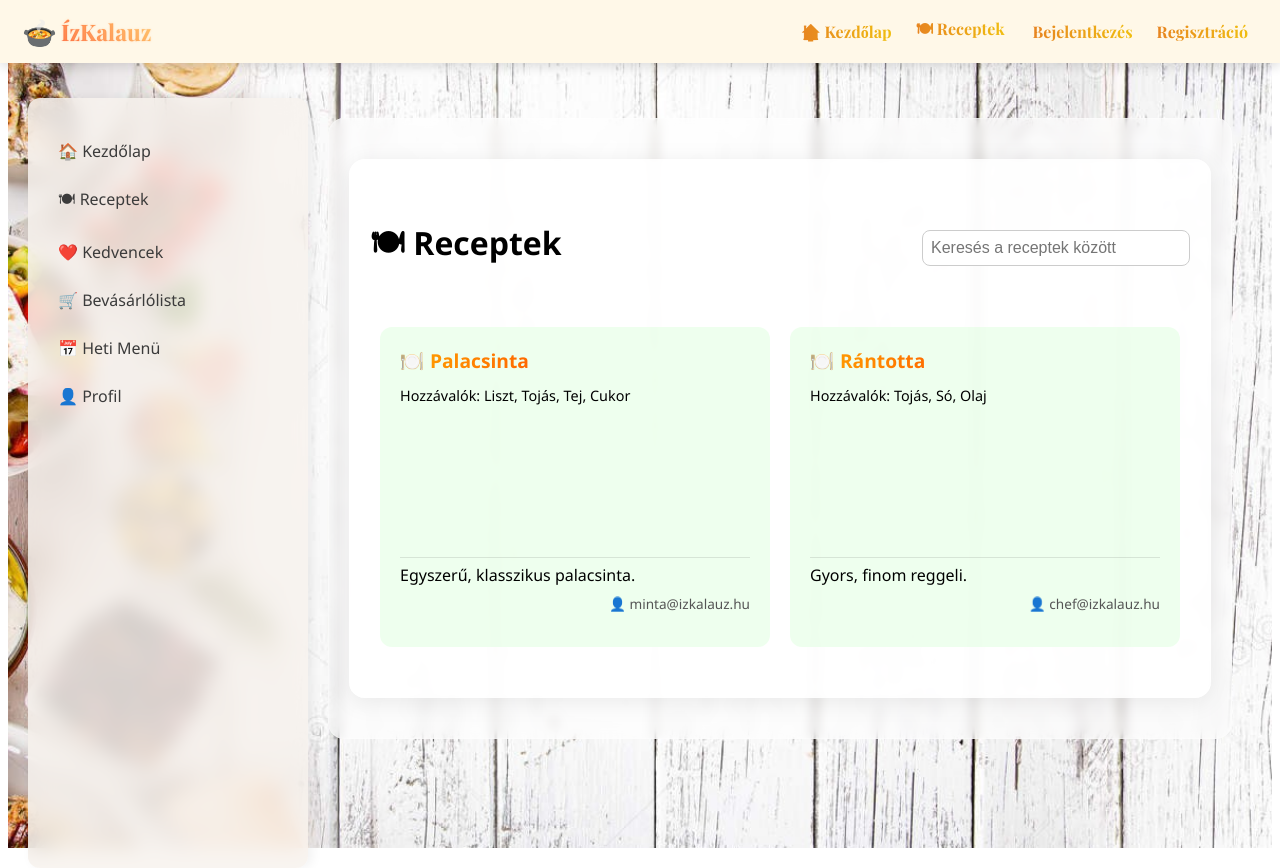
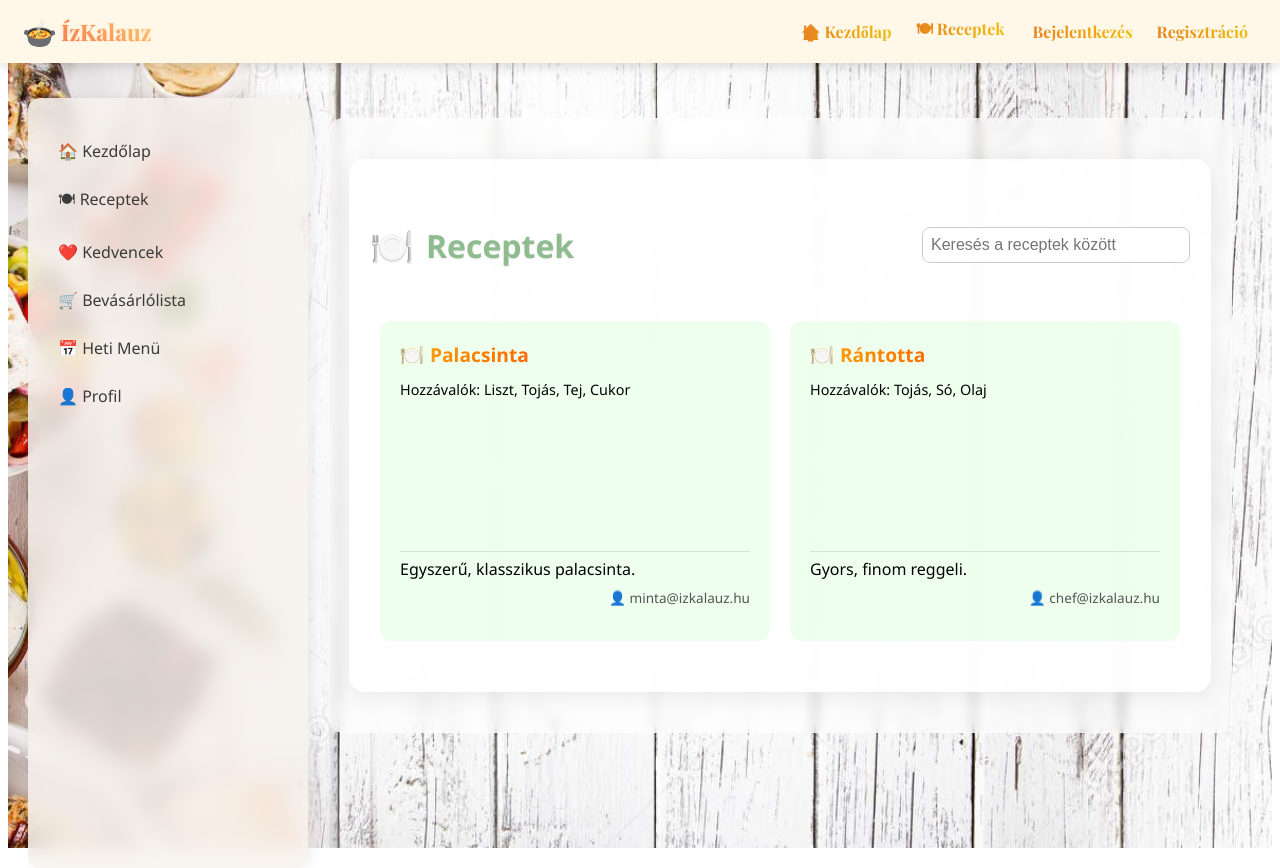
Before and after one commit to Flo535/izkalauzfrontend, a Vue app: page /recipes in a window 1280 px wide. Built offline with nearby package versions, Linux system fonts and the light colour scheme; no server answers.

Commit message:
Fehér ikon a receptek előtt + zöld scroll stílus

```diff
--- a/src/pages/Recipe.vue
+++ b/src/pages/Recipe.vue
@@ -1,7 +1,9 @@
 <template>
   <div class="recipe-page glass-box">
     <div class="header-row">
-      <h1>🍽 Receptek</h1>
+      <h1 class="recipe-header">
+        <span class="icon">🍽️</span> Receptek
+      </h1>
       <input v-model="searchTerm" placeholder="Keresés a receptek között" class="search-input" />
     </div>
 
@@ -56,12 +58,31 @@ export default {
   margin: 20px auto;
   padding: 40px 20px;
 }
+
 .header-row {
   display: flex;
   justify-content: space-between;
   align-items: center;
   margin-bottom: 20px;
 }
+
+/* Főcím stílus – ikon fehér, szöveg halvány zöld */
+.recipe-header {
+  font-size: 2rem;
+  font-weight: 700;
+  font-family: 'Segoe UI', Tahoma, Geneva, Verdana, sans-serif;
+  display: flex;
+  align-items: center;
+  gap: 12px;
+  color: #8fbc8f; /* halvány zöld */
+  text-shadow: 0 1px 2px rgba(0,0,0,0.1);
+}
+
+.recipe-header .icon {
+  color: white; /* ikon fix fehér */
+  font-size: 2.2rem;
+}
+
 .search-input {
   padding: 8px;
   font-size: 1rem;
@@ -69,6 +90,7 @@ export default {
   border: 1px solid #ccc;
   width: 250px;
 }
+
 .glass-box {
   background: rgba(255, 255, 255, 0.65);
   backdrop-filter: blur(2px);
```
